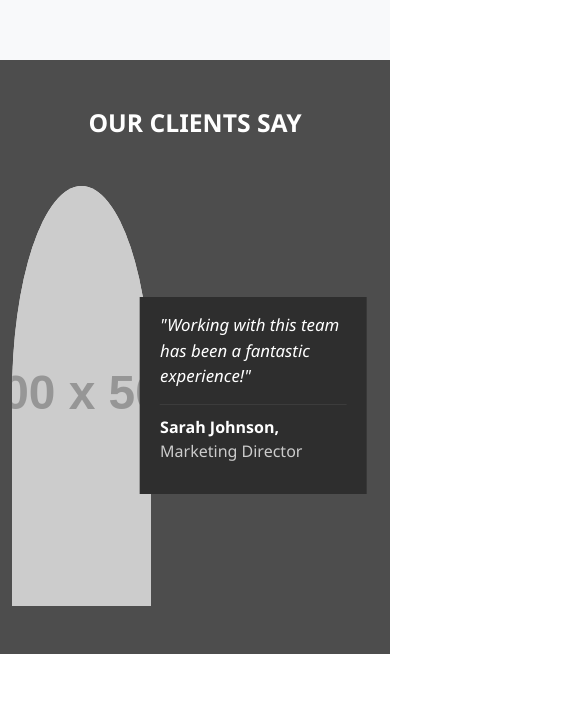
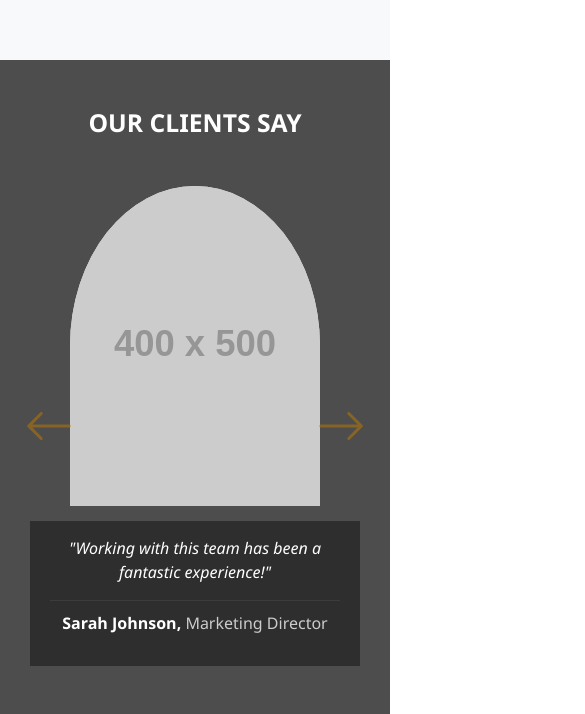
Before and after one commit to SIMPLE-H-O-C/Simple-hoc, a React (Vite) app in the folder simple-hoc/: page / in a window 390 px wide. Shown: the part 6692-7406 px from the top of the page, 585 px wide, since content can reach past the window. Before the commit the page ends 7346 px from the top, so only its background shows below. Built offline with nearby package versions, Linux system fonts and the light colour scheme.

Commit message:
Updated testimonials.css
included styling to make the section responsive

```diff
--- a/simple-hoc/src/styles/Testimonials.css
+++ b/simple-hoc/src/styles/Testimonials.css
@@ -64,9 +64,44 @@
 
 /* Move arrows further outward */
 .testimonial-carousel .carousel-control-prev {
-  left: -280px !important;
+  left: -60px !important;
 }
 
 .testimonial-carousel .carousel-control-next {
-  right: -280px !important;
+  right: -60px !important;
 }
+
+/* Mobile Styles */
+@media (max-width: 768px) {
+  .testimonial-slide {
+    flex-direction: column; /* stack image & box */
+    gap: 15px;
+  }
+
+  .image-container {
+    width: 250px;
+    height: 320px;
+    border-radius: 50% 50% 0 0;
+    margin: 0 auto;
+  }
+
+  .testimonial-box {
+    transform: none;
+    max-width: 90%;
+    margin: 0 auto;
+    text-align: center;
+  }
+
+  .quote {
+    font-size: 1rem;
+  }
+
+  /* bring arrows closer */
+  .testimonial-carousel .carousel-control-prev {
+    left: 10px !important;
+  }
+
+  .testimonial-carousel .carousel-control-next {
+    right: 10px !important;
+  }
+}
```
